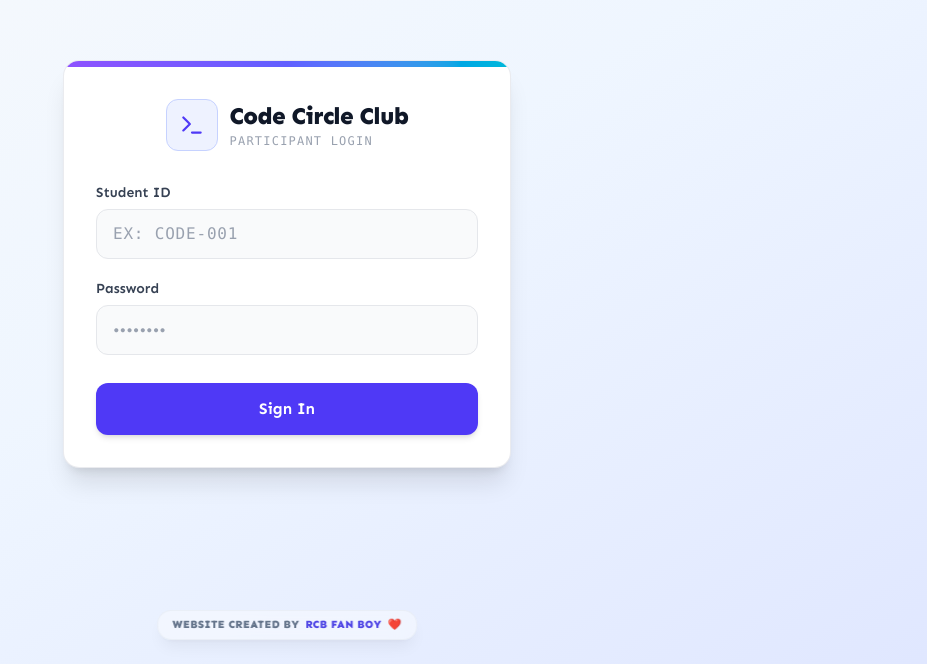
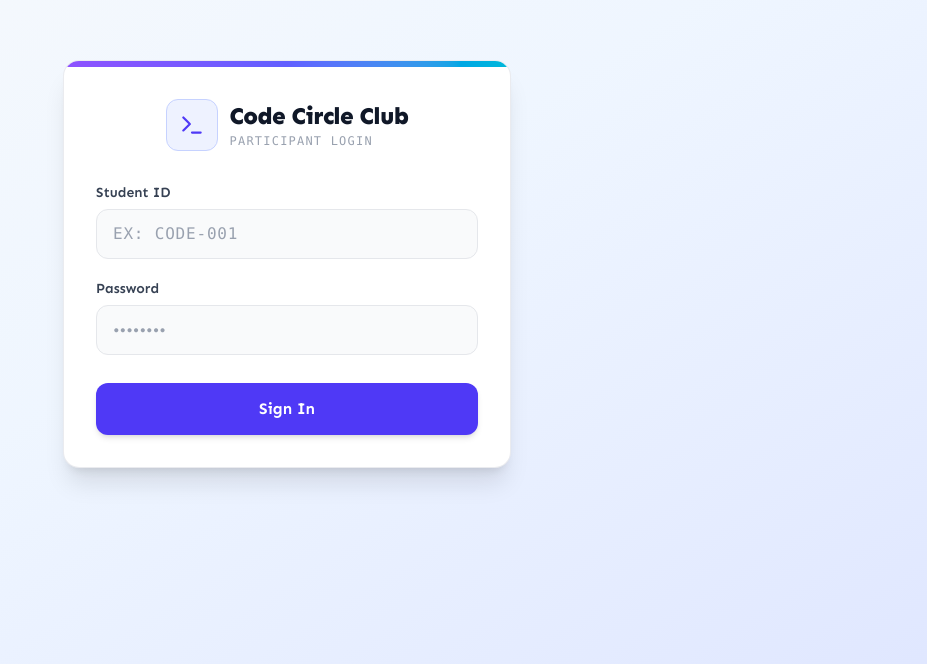
Before and after one commit to rahul-prakash-y/ccc, a React (Vite) app in the folder frontend/: page /login in a window 1280 px wide. Shown: the part 136-800 px from the top of the page, without its empty margins (353-1280 px from the left). Built offline with nearby package versions, Linux system fonts and the light colour scheme.

Commit message:
feat: implement application routing structure with role-based access control and authentication guards

```diff
--- a/frontend/src/App.jsx
+++ b/frontend/src/App.jsx
@@ -112,34 +112,6 @@ function App() {
             <Toaster position="top-right" />
             <ConfirmModal />
             <AppRoutes />
-            <div
-                style={{
-                    position: 'fixed',
-                    bottom: '1.5rem',
-                    left: '50%',
-                    transform: 'translateX(-50%)',
-                    fontSize: '11px',
-                    fontWeight: '800',
-                    color: '#64748b', // slate-500
-                    background: 'rgba(255, 255, 255, 0.4)',
-                    backdropFilter: 'blur(12px)',
-                    WebkitBackdropFilter: 'blur(12px)',
-                    padding: '6px 14px',
-                    borderRadius: '14px',
-                    zIndex: 9999,
-                    pointerEvents: 'none',
-                    display: 'flex',
-                    alignItems: 'center',
-                    gap: '6px',
-                    boxShadow: '0 10px 15px -3px rgba(0, 0, 0, 0.05), 0 4px 6px -4px rgba(0, 0, 0, 0.05)',
-                    border: '1px solid rgba(226, 232, 240, 0.5)', // slate-200
-                    fontFamily: '"Sen", sans-serif',
-                    letterSpacing: '0.025em',
-                    textTransform: 'uppercase'
-                }}
-            >
-                Website Created by <span style={{ color: '#4f46e5' }}>RCB Fan boy</span> ❤️
-            </div>
         </Router>
     );
 }
```
